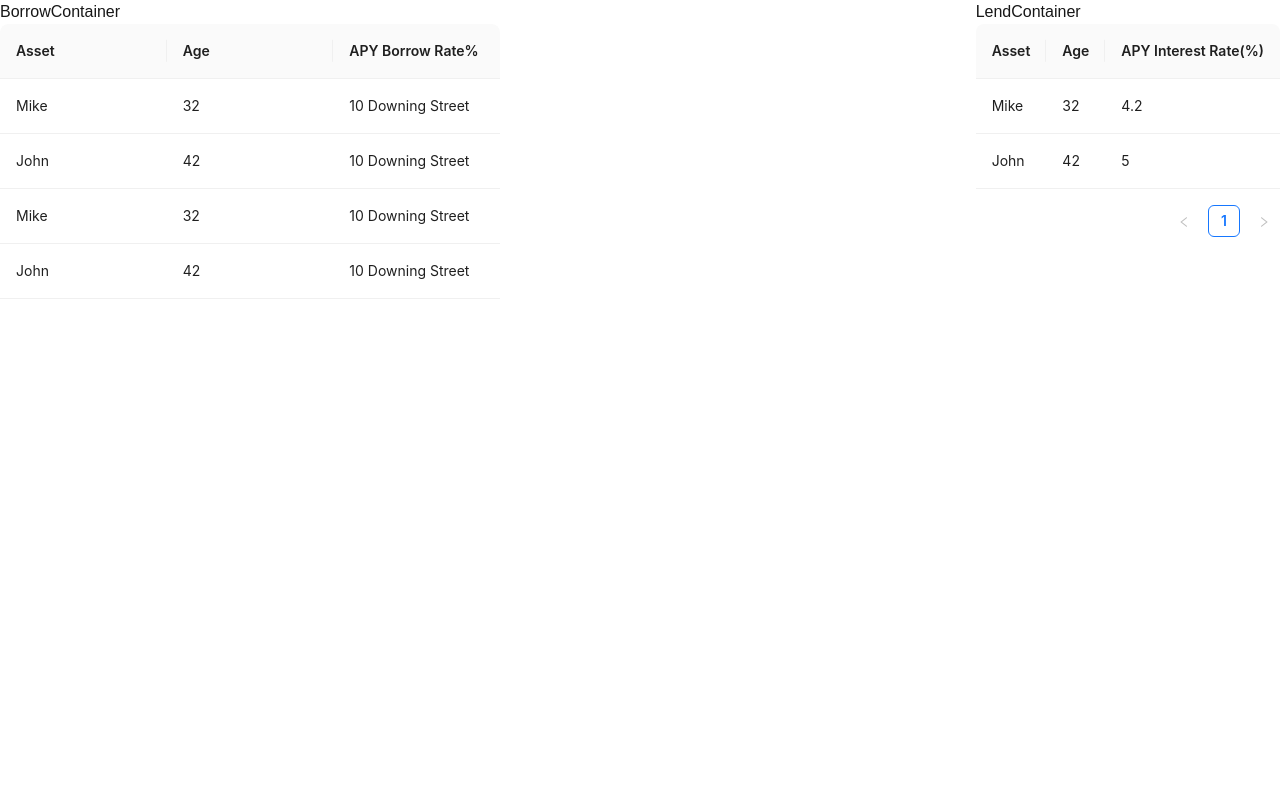
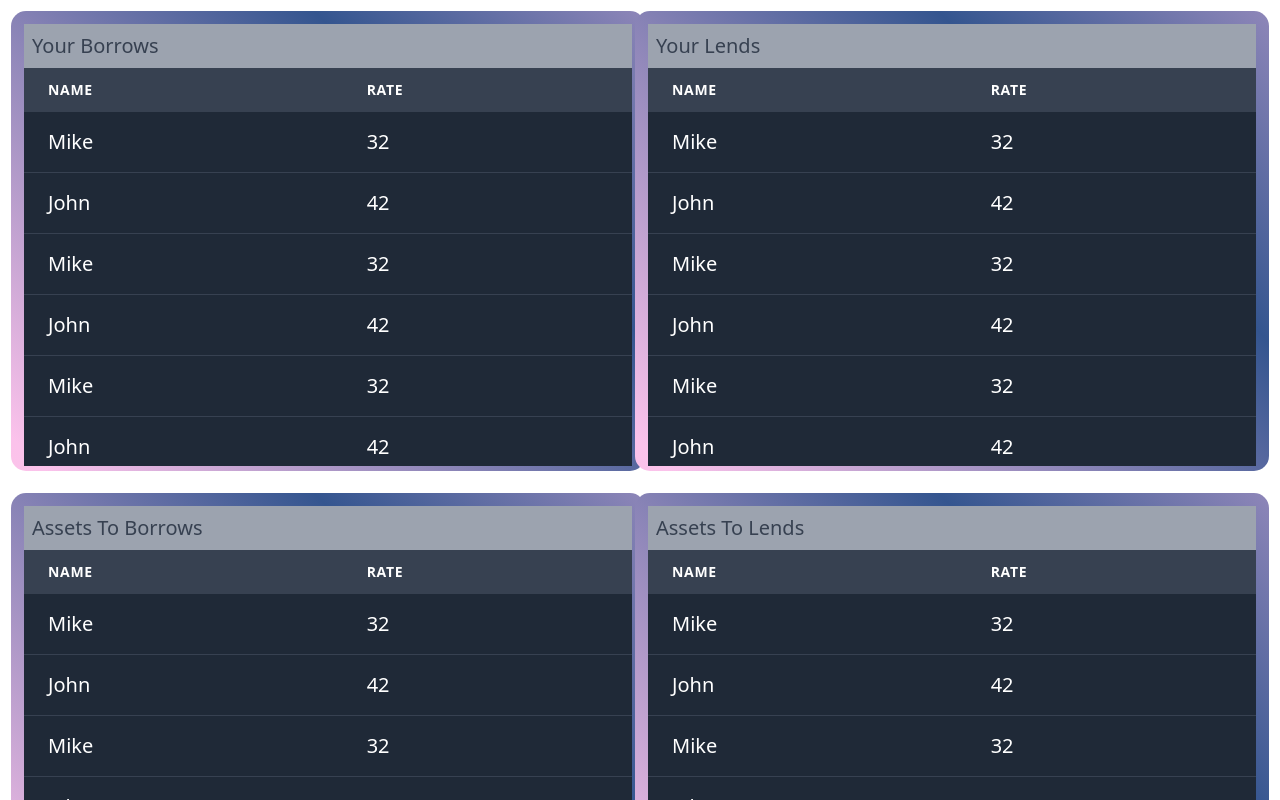
Before and after one commit to LujaChitrakar/DEFI-lend-borrow-daap, a Next.js app in the folder frontend/: page /dashboard in a window 1280 px wide. Shown: the top 800 px of the page. Built offline with nearby package versions, Linux system fonts and the light colour scheme.

Commit message:
New container layout for all containers

```diff
--- a/frontend/app/components/container/BorrowContainer.jsx
+++ /dev/null
@@ -1,136 +0,0 @@
-import {Table} from "antd";
-
-const BorrowContainer = () => {
-  const columns = [
-    {
-      title: 'Asset',
-      dataIndex: 'asset',
-      key: 'asset',
-    },
-    {
-      title: 'Age',
-      dataIndex: 'age',
-      key: 'age',
-    },
-    {
-      title: 'APY Borrow Rate%',
-      dataIndex: 'address',
-      key: 'rate',
-    },
-  ];
-
-  const dataSource = [
-    {
-      key: '1',
-      asset: 'Mike',
-      age: 32,
-      address: '10 Downing Street',
-    },
-    {
-      key: '2',
-      asset: 'John',
-      age: 42,
-      address: '10 Downing Street',
-    },
-    {
-      key: '1',
-      asset: 'Mike',
-      age: 32,
-      address: '10 Downing Street',
-    },
-    {
-      key: '2',
-      asset: 'John',
-      age: 42,
-      address: '10 Downing Street',
-    },
-    {
-      key: '1',
-      asset: 'Mike',
-      age: 32,
-      address: '10 Downing Street',
-    },
-    {
-      key: '2',
-      asset: 'John',
-      age: 42,
-      address: '10 Downing Street',
-    },
-    {
-      key: '1',
-      asset: 'Mike',
-      age: 32,
-      address: '10 Downing Street',
-    },
-    {
-      key: '2',
-      asset: 'John',
-      age: 42,
-      address: '10 Downing Street',
-    },
-    {
-      key: '1',
-      asset: 'Mike',
-      age: 32,
-      address: '10 Downing Street',
-    },
-    {
-      key: '2',
-      asset: 'John',
-      age: 42,
-      address: '10 Downing Street',
-    },
-    {
-      key: '1',
-      asset: 'Mike',
-      age: 32,
-      address: '10 Downing Street',
-    },
-    {
-      key: '2',
-      asset: 'John',
-      age: 42,
-      address: '10 Downing Street',
-    },
-    {
-      key: '1',
-      asset: 'Mike',
-      age: 32,
-      address: '10 Downing Street',
-    },
-    {
-      key: '2',
-      asset: 'John',
-      age: 42,
-      address: '10 Downing Street',
-    },
-    {
-      key: '1',
-      asset: 'Mike',
-      age: 32,
-      address: '10 Downing Street',
-    },
-    {
-      key: '2',
-      asset: 'John',
-      age: 42,
-      address: '10 Downing Street',
-    },
-  ];
-  return (
-    <div>BorrowContainer
-
-<div style={{ width: '500px', height: '300px'}}>
-        <Table
-          columns={columns}
-          dataSource={dataSource}
-
-          scroll={{ y: 240 }}
-          pagination={false}
-        />
-      </div>
-    </div>
-  )
-}
-
-export default BorrowContainer
--- a/frontend/app/components/container/LendContainer.jsx
+++ /dev/null
@@ -1,46 +0,0 @@
-import {Table} from "antd";
-
-const LendContainer = () => {
-  const columns = [
-    {
-      title: 'Asset',
-      dataIndex: 'asset',
-      key: 'asset',
-    },
-    {
-      title: 'Age',
-      dataIndex: 'age',
-      key: 'age',
-    },
-    {
-      title: 'APY Interest Rate(%)',
-      dataIndex: 'rate',
-      key: 'rate',
-    },
-  ];
-
-  const dataSource = [
-    {
-      key: '1',
-      asset: 'Mike',
-      age: 32,
-      rate: 4.2,
-    },
-    {
-      key: '2',
-      asset: 'John',
-      age: 42,
-      rate: 5,
-    },
-  ];
-  return (
-    <div>LendContainer
-
-<div>
-        <Table columns={columns} dataSource={dataSource}/>
-      </div>
-    </div>
-  )
-}
-
-export default LendContainer
--- /dev/null
+++ b/frontend/app/components/container/page.jsx
@@ -0,0 +1,41 @@
+import React from 'react'
+import './styles.css'
+const Container = ({name,data}) => {
+  return (
+    <div className="gradient-box  w-[800px] h-[450px] bg-gray-400 rounded-lg   text-xl font-sans text-gray-700">
+    <div className="overflow-y-auto h-full w-full p-2">
+   <div className='sticky top-[-8px] bg-gray-400 p-2'>
+    {name}
+    </div>
+
+        <table className="bg-gray-800 text-white w-full">
+          <thead className="bg-gray-700 sticky top-[30px]">
+            <tr>
+              <th className="px-6 py-3 text-left text-sm font-semibold uppercase tracking-wider">
+                Name
+              </th>
+              <th className="px-6 py-3 text-left text-sm font-semibold uppercase tracking-wider">
+                Rate
+              </th>
+            </tr>
+          </thead>
+
+          <tbody className="divide-y divide-gray-700">
+            {data.map((item, index) => (
+              <tr
+                key={index}
+                className="hover:bg-gray-750 transition duration-200"
+              >
+                <td className="px-6 py-4">{item.name}</td>
+                <td className="px-6 py-4">{item.rate}</td>
+              </tr>
+            ))}
+          </tbody>
+        </table>
+    </div>
+
+    </div>
+  )
+}
+
+export default Container
--- /dev/null
+++ b/frontend/app/components/container/styles.css
@@ -0,0 +1,31 @@
+@keyframes gradient-border {
+    0% {
+      background-position: 0% 50%;
+    }
+    50% {
+      background-position: 100% 50%;
+    }
+    100% {
+      background-position: 0% 50%;
+    }
+  }
+
+  .gradient-box {
+    position: relative;
+    background: transparent;
+    border-radius: 15px;
+  }
+
+  .gradient-box::before {
+    content: '';
+    position: absolute;
+    top: -5px;
+    left: -5px;
+    right: -5px;
+    bottom: -5px;
+    background: linear-gradient(45deg, #c4353a, #fad0c4, #fbc2eb, #34558f, #fbc2eb, #fad0c4, #ff9a9e);
+    background-size: 400% 400%;
+    border-radius: 15px;
+    z-index: -1;
+    animation: gradient-border 5s ease infinite;
+  }
--- a/frontend/app/dashboard/page.jsx
+++ b/frontend/app/dashboard/page.jsx
@@ -1,13 +1,119 @@
-import BorrowContainer from "../components/container/BorrowContainer"
-import LendContainer from "../components/container/LendContainer"
+import Container from "../components/container/page"
 const page = () => {
+  const data1 = [
+    {
+
+      name: 'Mike',
+      rate: 32,
+
+    },
+    {
+      key: '2',
+      name: 'John',
+      rate: 42,
+
+    },
+    {
+
+      name: 'Mike',
+      rate: 32,
+
+    },
+    {
+      key: '2',
+      name: 'John',
+      rate: 42,
+
+    },
+    {
+
+      name: 'Mike',
+      rate: 32,
+
+    },
+    {
+      key: '2',
+      name: 'John',
+      rate: 42,
+
+    },
+    {
+
+      name: 'Mike',
+      rate: 32,
+
+    },
+    {
+      key: '2',
+      name: 'John',
+      rate: 42,
+
+    },
+    {
+
+      name: 'Mike',
+      rate: 32,
+
+    },
+    {
+      key: '2',
+      name: 'John',
+      rate: 42,
+
+    },
+    {
+
+      name: 'Mike',
+      rate: 32,
+
+    },
+    {
+      key: '2',
+      name: 'John',
+      rate: 42,
+
+    },
+    {
+
+      name: 'Mike',
+      rate: 32,
+
+    },
+    {
+      key: '2',
+      name: 'John',
+      rate: 42,
+
+    },
+    {
+
+      name: 'Mike',
+      rate: 32,
+
+    },
+    {
+      key: '2',
+      name: 'John',
+      rate: 42,
+
+    },
+  ];
   return (
-    <div className="flex justify-between">
+<div className="flex flex-col p-4">
+<div className="flex justify-between mb-4">
 
-      <BorrowContainer/>
-      <LendContainer/>
-    </div>
+    <Container name={"Your Borrows"} data={data1}/>
+    <Container name={"Your Lends"} data={data1}/>
+</div>
+<div className="flex justify-between mt-4">
+
+    <Container name={"Assets To Borrows"} data={data1}/>
+    <Container name={"Assets To Lends"} data={data1}/>
+</div>
+</div>
+
   )
+
 }
 
 export default page
```
Also changed, not shown: frontend/tailwind.config.mjs (line endings or trailing spaces).
